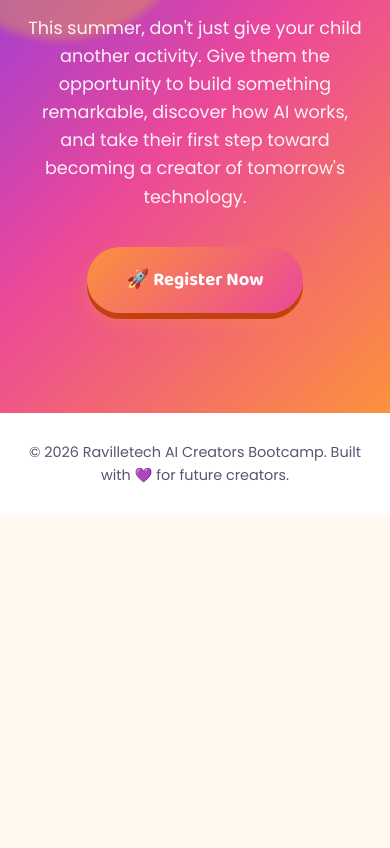
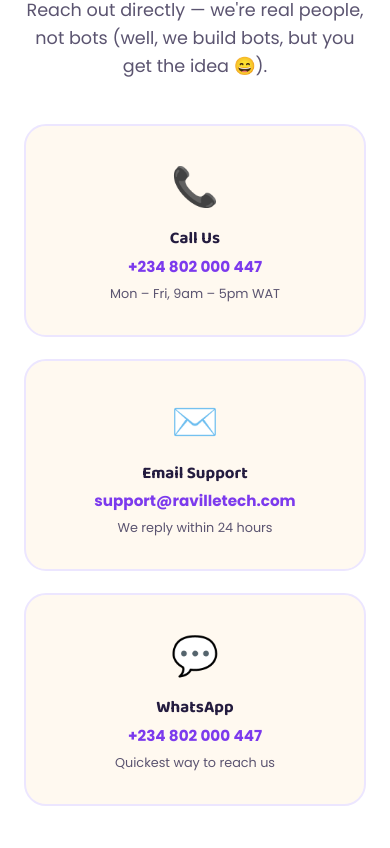
Before and after one commit to Gr8-blip/Summer-Camp-2026, a React (Vite) app in the folder frontend/summer-camp/: page / in a window 390 px wide. Shown: the part 10176-11024 px from the top of the page. Before the commit the page ends 10691 px from the top, so only its background shows below. Built offline with nearby package versions, Linux system fonts and the light colour scheme; no server answers.

Commit message:
Update bootcamp start date and add contact section to LandingPage

```diff
--- a/frontend/summer-camp/src/bootcampConfig.js
+++ b/frontend/summer-camp/src/bootcampConfig.js
@@ -1,6 +1,6 @@
 // Single source of truth for bootcamp-wide info shown on dashboards.
 // Update BOOTCAMP_START_DATE as the real date gets locked in.
-export const BOOTCAMP_START_DATE = "2026-08-01T00:00:00";
+export const BOOTCAMP_START_DATE = "2026-07-27T00:00:00";
 
 export const ANNOUNCEMENTS = [
   "Welcome to the Bootcamp!",
--- a/frontend/summer-camp/src/pages/LandingPage.css
+++ b/frontend/summer-camp/src/pages/LandingPage.css
@@ -398,6 +398,59 @@
   margin: 24px 0 36px;
 }
 
+/* ===== CONTACT ===== */
+.contact {
+  background: white;
+}
+
+.contact-grid {
+  display: grid;
+  grid-template-columns: repeat(3, 1fr);
+  gap: 22px;
+  margin-top: 44px;
+}
+
+.contact-card {
+  display: flex;
+  flex-direction: column;
+  align-items: center;
+  text-align: center;
+  background: var(--color-bg);
+  border: 2px solid var(--color-border);
+  border-radius: var(--radius-md);
+  padding: 32px 22px;
+  transition: transform 0.2s ease, box-shadow 0.2s ease, border-color 0.2s ease;
+  color: var(--color-text);
+}
+
+.contact-card:hover {
+  transform: translateY(-6px);
+  box-shadow: var(--shadow-card);
+  border-color: var(--color-purple-light);
+}
+
+.contact-icon {
+  font-size: 2.4rem;
+  margin-bottom: 14px;
+}
+
+.contact-card h3 {
+  font-size: 1.05rem;
+  margin-bottom: 6px;
+}
+
+.contact-card p {
+  font-weight: 700;
+  color: var(--color-purple);
+  font-size: 0.95rem;
+  margin-bottom: 6px;
+}
+
+.contact-hint {
+  font-size: 0.8rem;
+  color: var(--color-text-soft);
+}
+
 /* ===== FOOTER ===== */
 .landing-footer {
   text-align: center;
@@ -411,11 +464,12 @@
 @media (max-width: 900px) {
   .ai-grid, .skills-grid { grid-template-columns: repeat(2, 1fr); }
   .join-grid { grid-template-columns: repeat(2, 1fr); }
+  .contact-grid { grid-template-columns: repeat(3, 1fr); }
   .nav-links { gap: 14px; font-size: 0.85rem; }
 }
 
 @media (max-width: 560px) {
-  .ai-grid, .skills-grid, .join-grid { grid-template-columns: 1fr; }
+  .ai-grid, .skills-grid, .join-grid, .contact-grid { grid-template-columns: 1fr; }
   .comparison-cell-left, .comparison-cell-right { padding: 14px; font-size: 0.9rem; }
   .nav-links a { display: none; }
 }
--- a/frontend/summer-camp/src/pages/LandingPage.jsx
+++ b/frontend/summer-camp/src/pages/LandingPage.jsx
@@ -71,6 +71,7 @@
           <div className="nav-links">
             <a href="#what-they-build">What They Build</a>
             <a href="#faqs">FAQs</a>
+            <a href="#contact">Contact</a>
             <button className="btn-secondary btn nav-login" onClick={() => navigate("/login")}>
               Parent Login
             </button>
@@ -255,6 +256,36 @@
         </div>
       </section>
 
+      {/* CONTACT */}
+      <section className="section contact" id="contact">
+        <div className="container">
+          <h2 className="section-title">Got More Questions? We Got You.</h2>
+          <p className="section-subtitle">
+            Reach out directly — we're real people, not bots (well, we build bots, but you get the idea 😄).
+          </p>
+          <div className="contact-grid">
+            <a className="contact-card" href="tel:+234802000447">
+              <div className="contact-icon">📞</div>
+              <h3>Call Us</h3>
+              <p>+234 802 000 447</p>
+              <span className="contact-hint">Mon – Fri, 9am – 5pm WAT</span>
+            </a>
+            <a className="contact-card" href="mailto:support@ravilletech.com">
+              <div className="contact-icon">✉️</div>
+              <h3>Email Support</h3>
+              <p>support@ravilletech.com</p>
+              <span className="contact-hint">We reply within 24 hours</span>
+            </a>
+            <a className="contact-card" href="https://wa.me/234802000447" target="_blank" rel="noreferrer">
+              <div className="contact-icon">💬</div>
+              <h3>WhatsApp</h3>
+              <p>+234 802 000 447</p>
+              <span className="contact-hint">Quickest way to reach us</span>
+            </a>
+          </div>
+        </div>
+      </section>
+
       {/* FINAL CTA */}
       <section className="final-cta">
         <div className="blob hero-blob-1" style={{ background: "var(--color-yellow)", opacity: 0.3 }} />
--- a/frontend/summer-camp/src/pages/ParentDashboard.jsx
+++ b/frontend/summer-camp/src/pages/ParentDashboard.jsx
@@ -1,6 +1,24 @@
 import { useNavigate } from "react-router-dom";
+import { useState } from "react";
 import { BOOTCAMP_START_DATE, ANNOUNCEMENTS, getDaysUntil } from "../bootcampConfig";
 import "./ParentDashboard.css";
+
+function CopyableCode({ code }) {
+  const [copied, setCopied] = useState(false);
+
+  const handleCopy = () => {
+    navigator.clipboard.writeText(code).then(() => {
+      setCopied(true);
+      setTimeout(() => setCopied(false), 2000);
+    });
+  };
+
+  return (
+    <button className={`pd-login-chip ${copied ? "pd-login-chip-copied" : ""}`} onClick={handleCopy} title="Click to copy student login code">
+      {copied ? "✅ Copied!" : `🔑 ${code}`}
+    </button>
+  );
+}
 
 export default function ParentDashboard({ family }) {
   const navigate = useNavigate();
@@ -30,14 +48,14 @@
       </div>
 
       <div className="pd-card">
-        <h3>🧒 Registered Students</h3>
+        <h3>🧒 Registered Students & Login Code</h3>
         {family.students?.length ? (
           <ul className="pd-students-list">
             {family.students.map((s) => (
               <li key={s.id} className="pd-student-row">
                 <span>• {s.full_name}</span>
                 {isActive ? (
-                  <span className="pd-login-chip">{s.login_code}</span>
+                 <CopyableCode code={s.login_code} />
                 ) : (
                   <span className="pd-login-pending">Code pending payment</span>
                 )}
```
